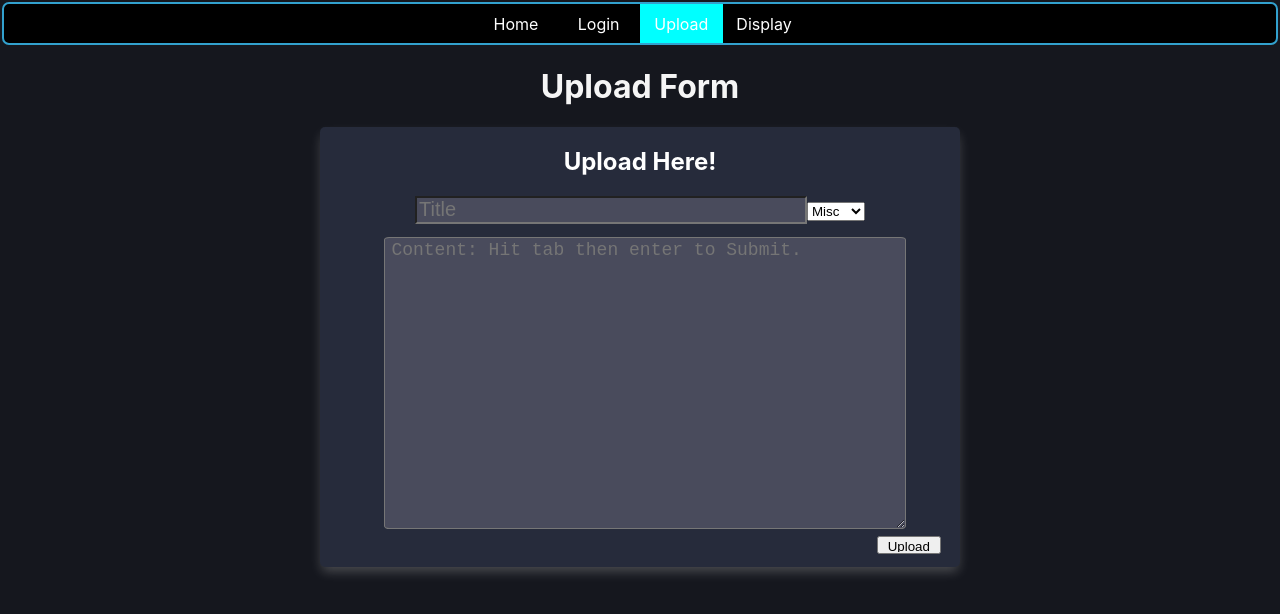
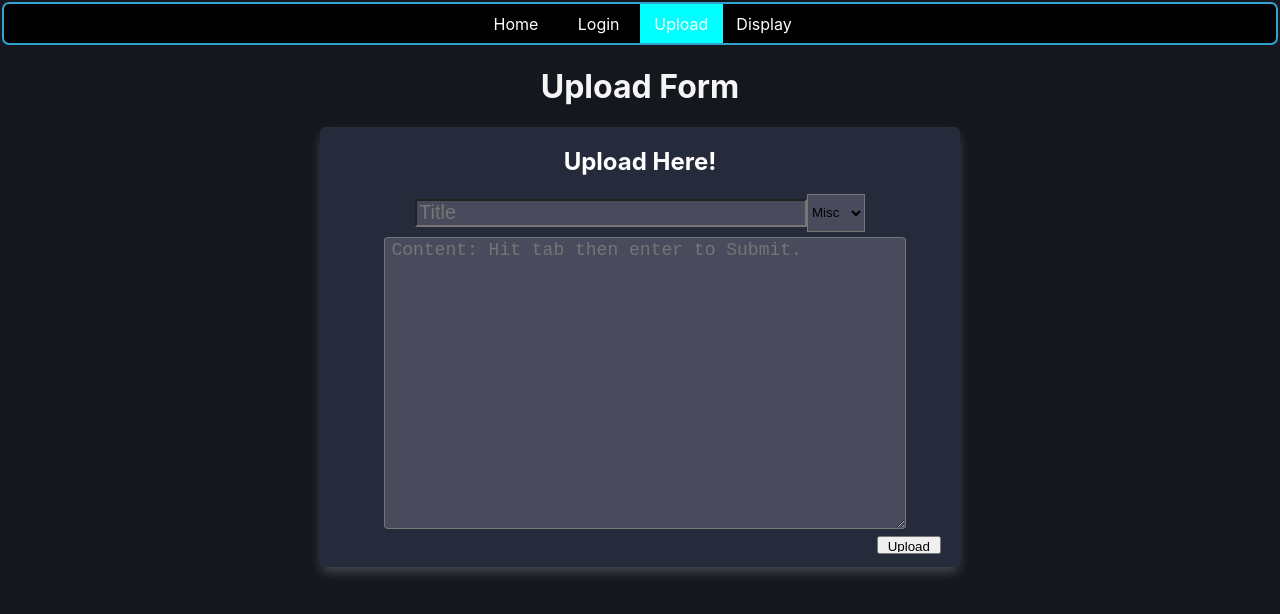
Before and after one commit to nwillis8724/phase-2-final-project, a React (Create React App) app: page /uploadform in a window 1280 px wide. Shown: the top 614 px of the page. Built offline with nearby package versions, Linux system fonts and the light colour scheme; no server answers.

Commit message:
styling for dropdown

```diff
--- a/src/App.css
+++ b/src/App.css
@@ -174,3 +174,10 @@ p{
   left: 75%;
   background-color: rgb(73, 75, 92);
 }
+
+.dropdown_select{
+  background-color: rgb(73, 75, 92);
+  height: 38px;
+  position: relative;
+  top: -2px;
+}
--- a/src/components/UploadForm.js
+++ b/src/components/UploadForm.js
@@ -47,7 +47,7 @@ function UploadForm({ currentUser, onAddUpload}){
                 <form onSubmit={handleSubmit} id="upload_form">
                     <h2>Upload Here!</h2>
                     <input id="title_input" placeholder="Title" onChange={(e) => setNewTitle(e.target.value)}></input>
-                    <select value={dropValue} onChange={(e) => handleChange(e)}>
+                    <select class="dropdown_select" value={dropValue} onChange={(e) => handleChange(e)}>
                         <option>Misc</option>
                         <option>Music</option>
                         <option>Idea</option>
```
